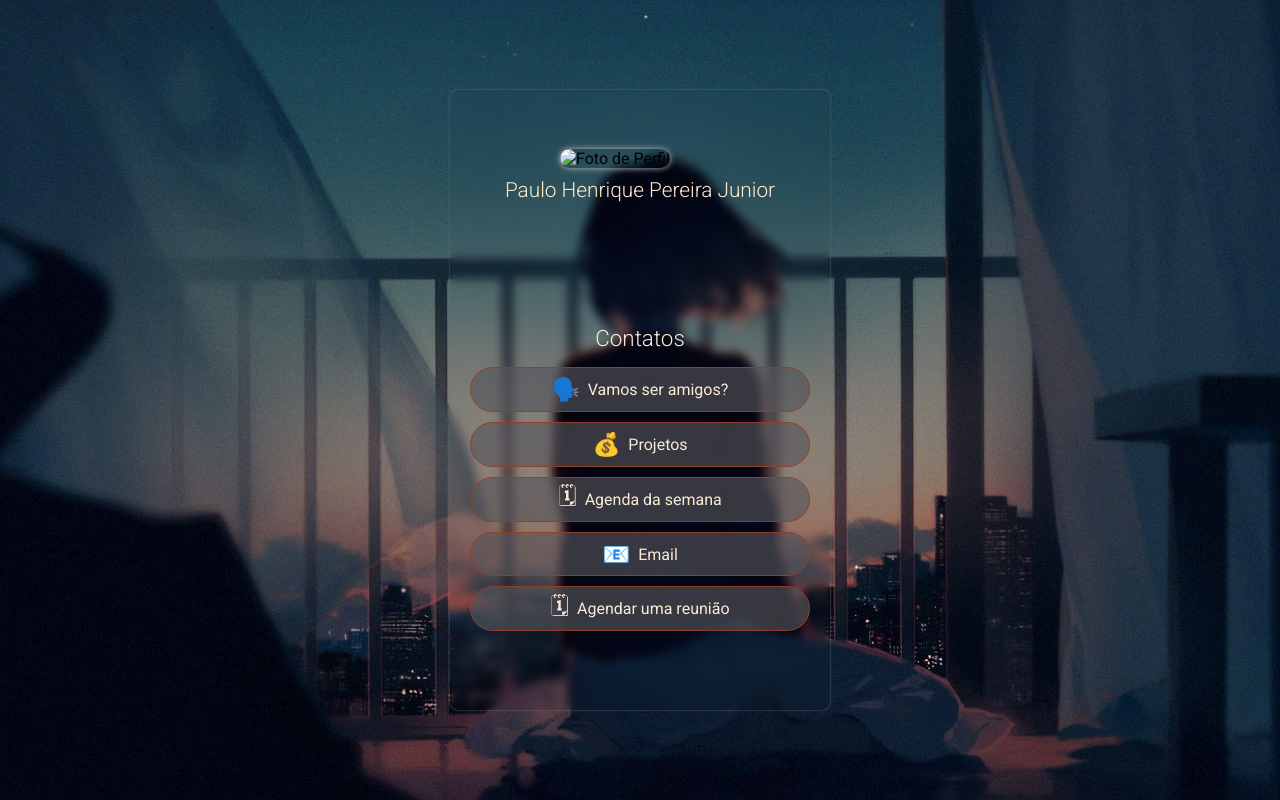
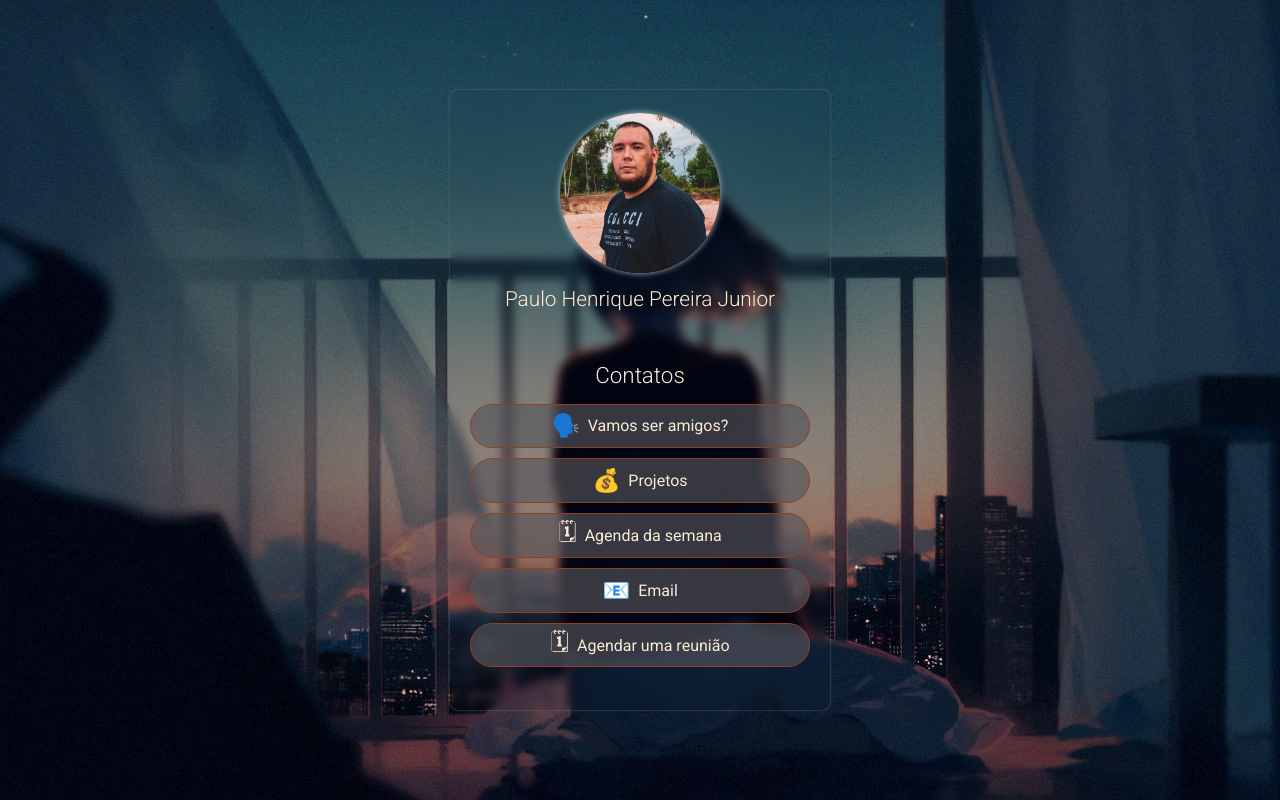
Before and after one commit to voli1998/social-tree, a plain HTML site: page index.html in a window 1280 px wide. Drawn offline with Linux system fonts and the light colour scheme; a web font is replaced by a local one.

Commit message:
reparo foto de Perfil

```diff
--- a/index.html
+++ b/index.html
@@ -18,7 +18,7 @@
         <main class="card">
             <div class="card-header">
                 <div class="img-box">
-                    <img src="/Social_tree_Me/assets/icons/PF.jpg" alt="Foto de Perfil" class="logo">
+                    <img src="assets/icons/PF.jpg" alt="Foto de Perfil" class="logo">
                 </div>
                 <h1 class="name">Paulo Henrique Pereira Junior</h1>
             </div>
```
